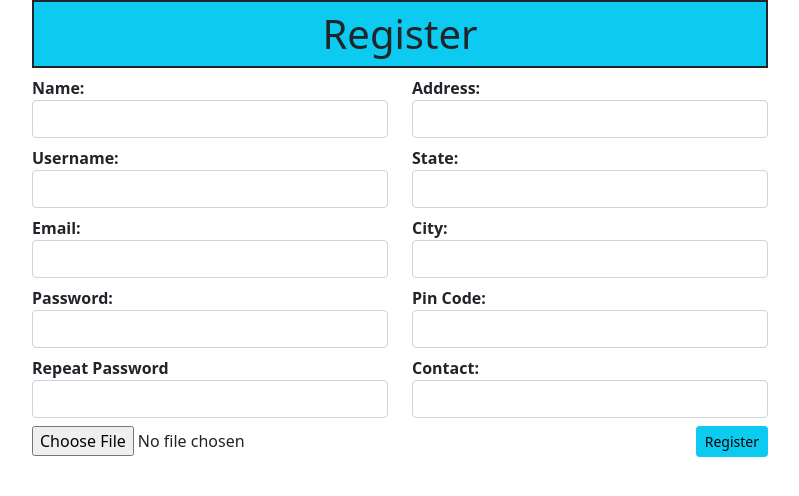
After one commit to mahjabeen-a/CoviSafe, a Flask app: page /customer/register in a window 1280 px wide. The commit adds this page. Shown: the top 496 px of the page, without its empty margins (240-1039 px from the left). Run offline with Flask 2, Linux system fonts and the light colour scheme; some libraries are stand-ins or nearby versions.

Commit message:
customer registration form (+ small changes)

```diff
--- a/shop/__init__.py
+++ b/shop/__init__.py
@@ -30,3 +30,4 @@ search.init_app(app)
 from shop.admin import routes
 from shop.products import routes
 from shop.carts import carts
+from shop.customers import routes
--- /dev/null
+++ b/shop/customers/forms.py
@@ -0,0 +1,19 @@
+from wtforms import Form, StringField, TextAreaField, PasswordField, SubmitField, validators
+from flask_wtf.file import FileRequired, FileAllowed, FileField
+
+class CustomerRegistrationForm(Form):
+    name = StringField('Name: ')
+    username = StringField('Username: ', [validators.DataRequired()])
+    email = StringField('Email: ', [validators.Email(), validators.DataRequired()]) #needs email validator to be installed -> wtforms[email]
+    password = PasswordField('Password: ', [validators.DataRequired(), validators.EqualTo('confirm', message='Passwords must match')])
+    confirm = PasswordField('Repeat Password', [validators.DataRequired()])
+    country = StringField('Country: ', [validators.DataRequired()])
+    state = StringField('State: ', [validators.DataRequired()])
+    city = StringField('City: ', [validators.DataRequired()])
+    contact = StringField('Contact: ', [validators.DataRequired()])
+    address = StringField('Address: ', [validators.DataRequired()])
+    pincode = StringField('Pin Code: ', [validators.DataRequired()])
+
+    profile = FileField('Profile', validators=[FileAllowed(['jpg', 'png', 'jpeg', 'gif'], 'Only image allowed!')])
+
+    submit = SubmitField('Register')
--- /dev/null
+++ b/shop/customers/routes.py
@@ -0,0 +1,12 @@
+#routes for customers
+
+from shop.admin.routes import category
+from flask import request, session, url_for, redirect, render_template, flash, current_app
+from shop import app, db, photos, products,search
+from .forms import CustomerRegistrationForm
+import secrets, os
+
+@app.route('/customer/register', methods=['GET', 'POST'])
+def customer_register():
+    form = CustomerRegistrationForm(request.form)
+    return render_template('customer/register.html', form=form)
--- a/shop/products/models.py
+++ b/shop/products/models.py
@@ -1,11 +1,9 @@
 #creating table for brand and category
 from shop import db
-
 from datetime import datetime
 
-
 class Addproduct(db.Model):
-    __searchbale__=['name','desc']
+    __searchable__=['name','desc']
     id = db.Column(db.Integer, primary_key=True)
     name = db.Column(db.String(80), nullable=False)
     price = db.Column(db.Numeric(10,2), nullable=False)
--- /dev/null
+++ b/shop/templates/customer/register.html
@@ -0,0 +1,38 @@
+{% extends "layout.html" %}
+{% block content %}
+{% from "_formhelpers.html" import render_field %}
+
+<div class="container">
+    <div class="row">
+        <div class="col-md-2"></div>
+        <div class="col-md-8">
+            <h1 class="bg-info text-center p-2 border border-dark border-2">Register</h1>
+        </div>
+        <div class="col-md-2"></div>
+    </div>
+    <form action="" method="POST">
+        {{ form.csrf_token }}
+        <div class="row">
+            <div class="col-md-2"></div>
+            <div class="col-md-4">
+                {{ render_field(form.name, class="form-control")}}
+                {{ render_field(form.username, class="form-control")}}
+                {{ render_field(form.email, class="form-control")}}
+                {{ render_field(form.password, class="form-control")}}
+                {{ render_field(form.confirm, class="form-control")}}
+                {{ form.profile() }}
+            </div>
+            <div class="col-md-4">
+                {{ render_field(form.address, class="form-control")}}
+                {{ render_field(form.state, class="form-control")}}
+                {{ render_field(form.city, class="form-control")}}
+                {{ render_field(form.pincode, class="form-control")}}
+                {{ render_field(form.contact, class="form-control")}}
+                {{ form.submit(class="btn btn-sm btn-info float-end") }}
+            </div>
+            <div class="col-md-2"></div>
+        </div>
+    </form>
+</div>
+
+{% endblock content %}
--- a/shop/templates/products/result.html
+++ b/shop/templates/products/result.html
@@ -2,7 +2,7 @@
 {% block content %}
 {% include 'navbar.html' %}
 <div class="container">
-  <!--DISPLAY PRODUCT BASED ON BRAND-->
+  <!--DISPLAY PRODUCT BASED ON WHAT IS SEARCHED-->
   <div class="row">
     {% for product in products %}
   <div class="col-md-3 mt-3">
```
Also changed, not shown: shop/customers/__init__.py (added).
